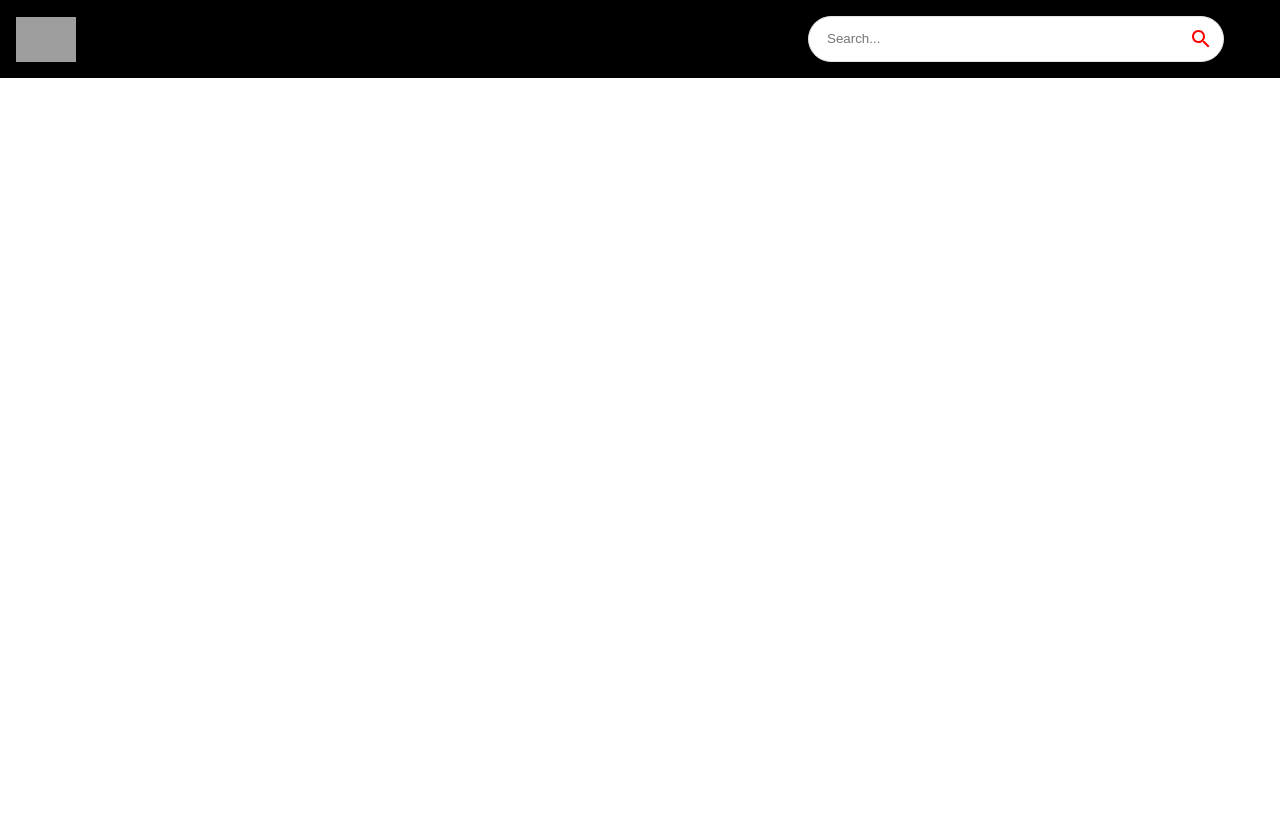
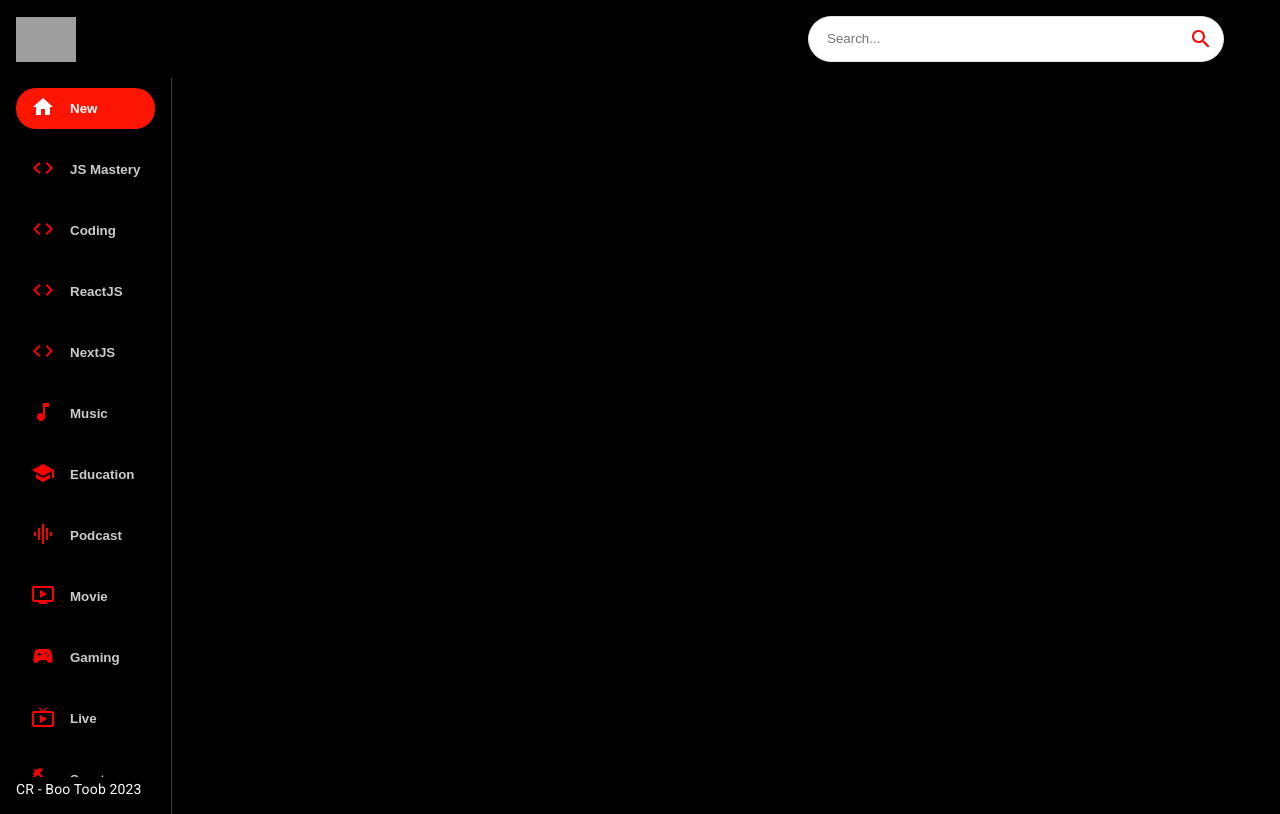
Before and after one commit to digimori/YoutubeClone, a React (Create React App) app: page / in a window 1280 px wide. Built offline with nearby package versions, Linux system fonts and the light colour scheme; grey boxes are pictures that could not be loaded.

Commit message:
feat: Sidebar component styled - Does not have functionality yet.

```diff
--- a/src/components/Feed.jsx
+++ b/src/components/Feed.jsx
@@ -1,12 +1,19 @@
-import React from 'react';
+import React, { useEffect, useState } from "react";
+import { Box, Stack, Typography } from "@mui/material";
 
+import { Directions } from '@mui/icons-material';
+import Sidebar from "./Sidebar";
 
 const Feed = () => {
   return (
-    <div>
-      {/* The composition is going to be:
-      Feed selector (vertical menu) | Videos (In a 3 by x layout) */}
-    </div>
+    <Stack sx={{ flexDirection: { sx: "column", md: "row"} }}>
+      <Box sx={{ height: { sx: "auto", md: "92vh" }, borderRight: "1px solid #3d3d3d", px: {sx: 0, md: 2 } }}>
+        <Sidebar />
+          <Typography className="copyright"
+                      variant="body2"
+                      sx={{ mt:1/5, color: '#fff'}}>CR - Boo Toob 2023</Typography>
+      </Box>
+    </Stack>
   )
 }
 
--- /dev/null
+++ b/src/components/Sidebar.jsx
@@ -0,0 +1,22 @@
+import React from 'react';
+import { Stack } from '@mui/material';
+import { categories } from '../utils/constants';
+
+const selectedCategory = 'New';
+
+const Sidebar = () => {
+  return (
+    <Stack direction="row" sx={{ overflowY: "auto", height: { sx: 'auto', md: '95%'}, flexDirection: { md: 'column' } }}>
+        {categories.map((category) => (
+            <button className='category-btn'
+                    style={{background: category.name === selectedCategory && '#FC1503', color: '#fff'}} key={category.name}>
+                <span style={{ color:category.name === selectedCategory ? 'white' : 'red', marginRight: '15px' }}>{category.icon}</span>
+                <span style={{ opacity: category.name === selectedCategory ? '1' : '0.8' }}>{category.name}</span>
+            </button>
+        ))}
+
+    </Stack>
+  )
+}
+
+export default Sidebar
--- a/src/components/index.js
+++ b/src/components/index.js
@@ -4,3 +4,4 @@
 export { default as ChannelDetail } from './ChannelDetail';
 export { default as VideoDetail } from './VideoDetail';
 export { default as SearchBar } from './SearchBar';
+export { default as Sidebar } from './Sidebar';
```
